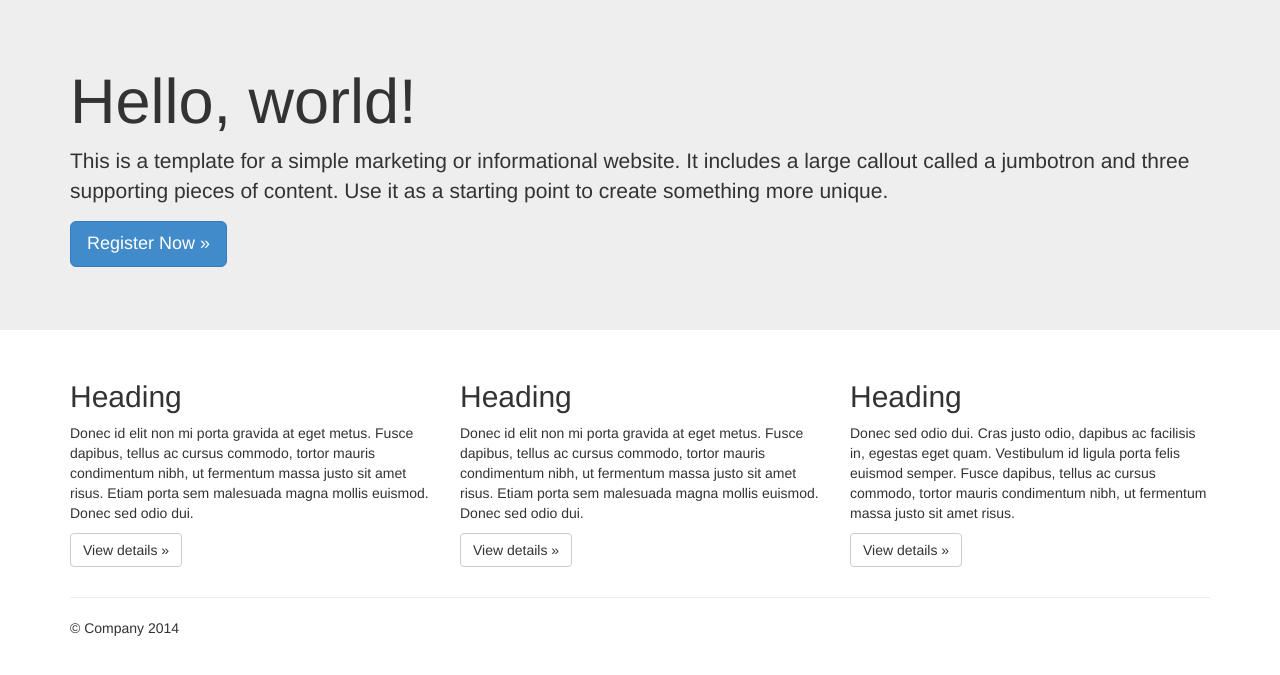
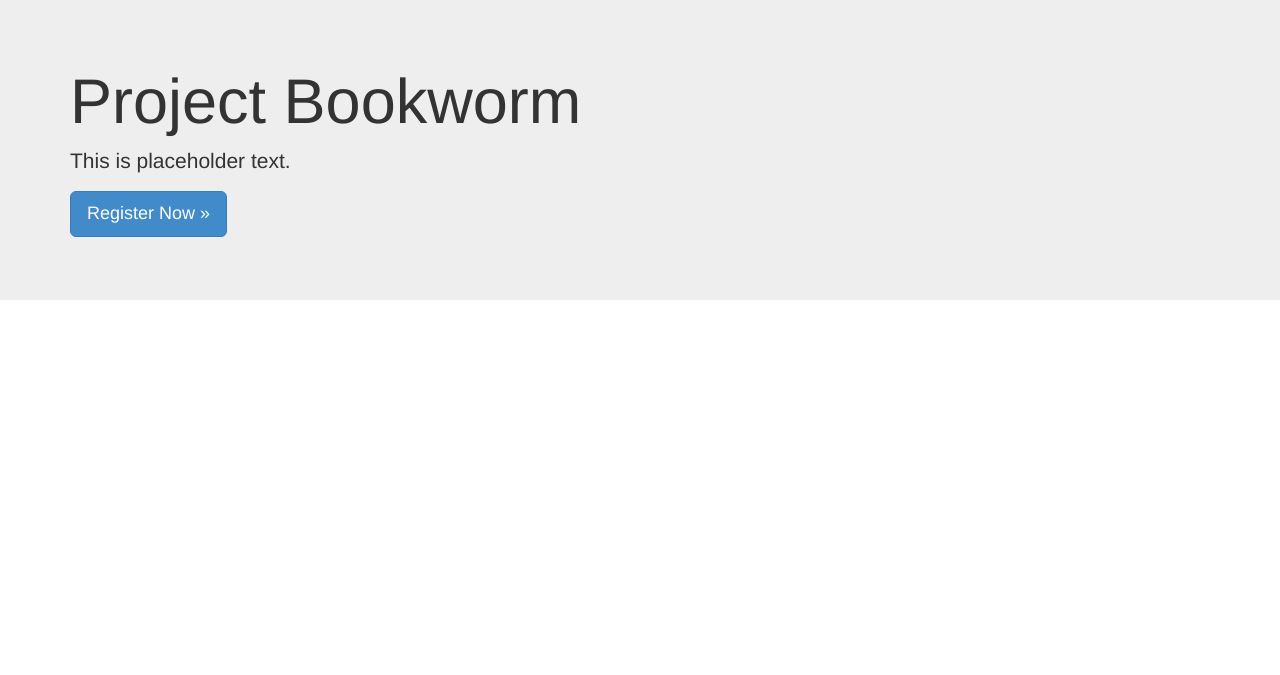
Before and after one commit to ehsu0407/cs411_bookworm, a Django app: page / in a window 1280 px wide. Shown: the part 51-726 px from the top of the page. Run offline with Django 3.2, Linux system fonts and the light colour scheme; some libraries are stand-ins or nearby versions.

Commit message:
Updated home.html, added serve.py

```diff
--- a/bookworm_app/templates/bookworm_app/home.html
+++ b/bookworm_app/templates/bookworm_app/home.html
@@ -32,36 +32,36 @@
 <!-- Main jumbotron for a primary marketing message or call to action -->
 <div class="jumbotron">
   <div class="container">
-    <h1>Hello, world!</h1>
-    <p>This is a template for a simple marketing or informational website. It includes a large callout called a jumbotron and three supporting pieces of content. Use it as a starting point to create something more unique.</p>
+    <h1>Project Bookworm</h1>
+    <p>This is placeholder text.</p>
     <p><a class="btn btn-primary btn-lg" href="/register" role="button">Register Now &raquo;</a></p>
   </div>
 </div>
 
-<div class="container">
-  <!-- Example row of columns -->
-  <div class="row">
-    <div class="col-md-4">
-      <h2>Heading</h2>
-      <p>Donec id elit non mi porta gravida at eget metus. Fusce dapibus, tellus ac cursus commodo, tortor mauris condimentum nibh, ut fermentum massa justo sit amet risus. Etiam porta sem malesuada magna mollis euismod. Donec sed odio dui. </p>
-      <p><a class="btn btn-default" href="#" role="button">View details &raquo;</a></p>
-    </div>
-    <div class="col-md-4">
-      <h2>Heading</h2>
-      <p>Donec id elit non mi porta gravida at eget metus. Fusce dapibus, tellus ac cursus commodo, tortor mauris condimentum nibh, ut fermentum massa justo sit amet risus. Etiam porta sem malesuada magna mollis euismod. Donec sed odio dui. </p>
-      <p><a class="btn btn-default" href="#" role="button">View details &raquo;</a></p>
-   </div>
-    <div class="col-md-4">
-      <h2>Heading</h2>
-      <p>Donec sed odio dui. Cras justo odio, dapibus ac facilisis in, egestas eget quam. Vestibulum id ligula porta felis euismod semper. Fusce dapibus, tellus ac cursus commodo, tortor mauris condimentum nibh, ut fermentum massa justo sit amet risus.</p>
-      <p><a class="btn btn-default" href="#" role="button">View details &raquo;</a></p>
-    </div>
-  </div>
-
-  <hr>
-
-  <footer>
-    <p>&copy; Company 2014</p>
-  </footer>
-</div> <!-- /container -->
+{#<div class="container">#}
+{#  <!-- Example row of columns -->#}
+{#  <div class="row">#}
+{#    <div class="col-md-4">#}
+{#      <h2>Heading</h2>#}
+{#      <p>Donec id elit non mi porta gravida at eget metus. Fusce dapibus, tellus ac cursus commodo, tortor mauris condimentum nibh, ut fermentum massa justo sit amet risus. Etiam porta sem malesuada magna mollis euismod. Donec sed odio dui. </p>#}
+{#      <p><a class="btn btn-default" href="#" role="button">View details &raquo;</a></p>#}
+{#    </div>#}
+{#    <div class="col-md-4">#}
+{#      <h2>Heading</h2>#}
+{#      <p>Donec id elit non mi porta gravida at eget metus. Fusce dapibus, tellus ac cursus commodo, tortor mauris condimentum nibh, ut fermentum massa justo sit amet risus. Etiam porta sem malesuada magna mollis euismod. Donec sed odio dui. </p>#}
+{#      <p><a class="btn btn-default" href="#" role="button">View details &raquo;</a></p>#}
+{#   </div>#}
+{#    <div class="col-md-4">#}
+{#      <h2>Heading</h2>#}
+{#      <p>Donec sed odio dui. Cras justo odio, dapibus ac facilisis in, egestas eget quam. Vestibulum id ligula porta felis euismod semper. Fusce dapibus, tellus ac cursus commodo, tortor mauris condimentum nibh, ut fermentum massa justo sit amet risus.</p>#}
+{#      <p><a class="btn btn-default" href="#" role="button">View details &raquo;</a></p>#}
+{#    </div>#}
+{#  </div>#}
+{##}
+{#  <hr>#}
+{##}
+{#  <footer>#}
+{#    <p>&copy; Company 2014</p>#}
+{#  </footer>#}
+{#</div> <!-- /container -->#}
 {% endblock %}
--- a/cs411_bookworm/settings.py
+++ b/cs411_bookworm/settings.py
@@ -83,8 +83,7 @@ USE_TZ = True
 # https://docs.djangoproject.com/en/1.7/howto/static-files/
 
 STATIC_URL = '/static/'
-STATIC_ROOT = ''
-STATICFILES_DIRS = ( os.path.join('static'), )
+STATIC_ROOT = 'C:/web/cs411_bookworm/static/'
 
 TEMPLATE_DIRS = (
     os.path.join(BASE_DIR,  'templates'),
```
Also changed, not shown: serve.py (added, +56 -0 lines).
